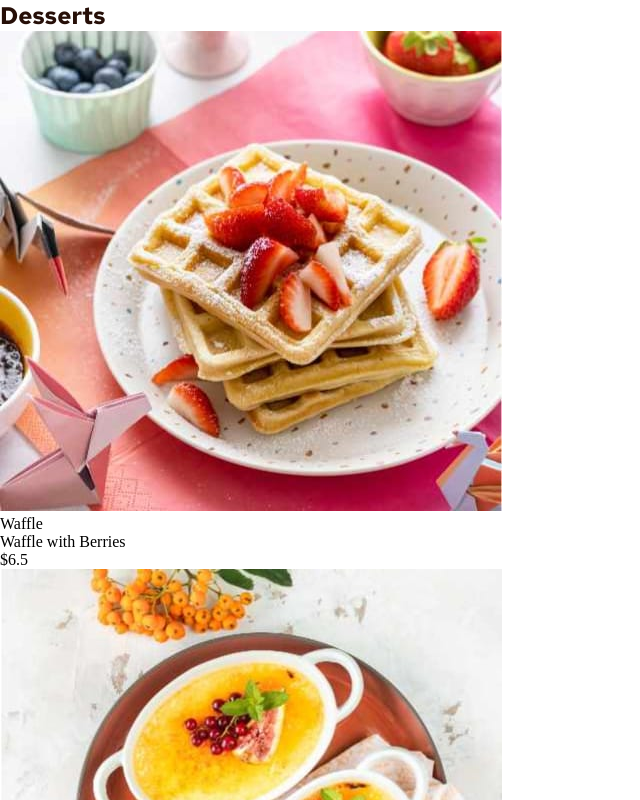
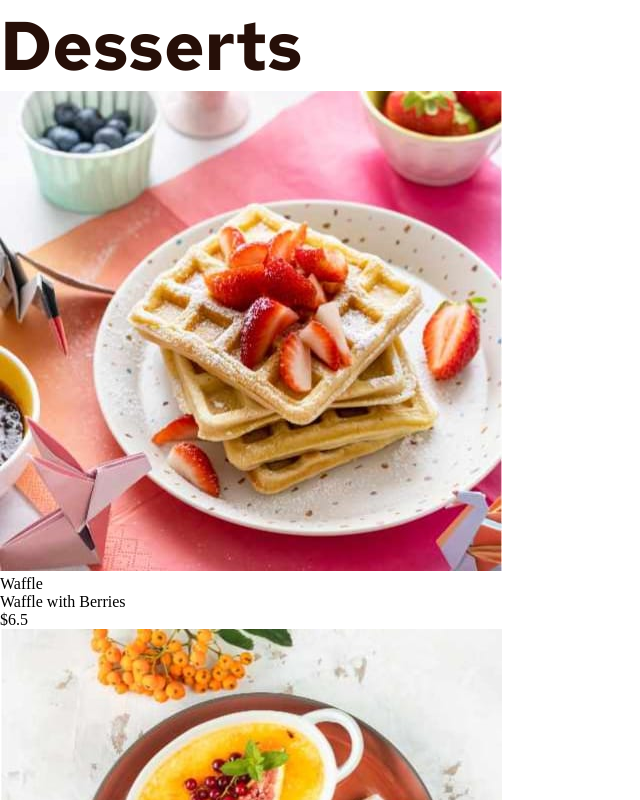
Before and after one commit to LeonardoFreiria/product-list-with-cart, an Angular app: page / in a window 1280 px wide. Shown: the top 800 px of the page, without its empty margins (0-640 px from the left). Built offline with nearby package versions, Linux system fonts and the light colour scheme.

Commit message:
feat: Adjust page section font size

```diff
--- a/src/app/app.component.scss
+++ b/src/app/app.component.scss
@@ -1,6 +1,6 @@
 .section-title {
   font-family: "RedHatText", sans-serif;
-  font-size: 1.5rem;
+  font-size: 4.3rem;
   font-weight: 700;
   color: hsl(14, 65%, 9%);
 }
```
